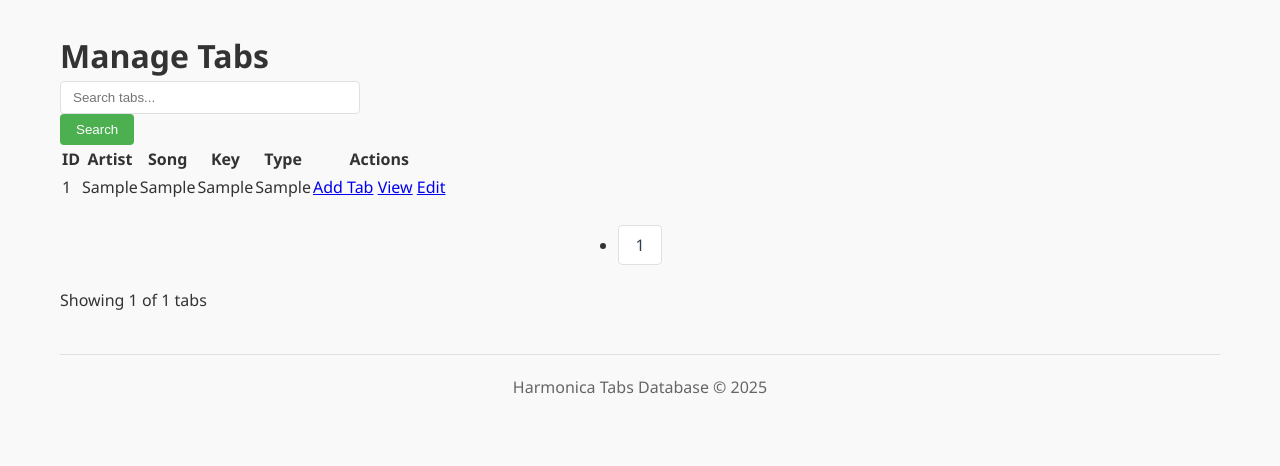
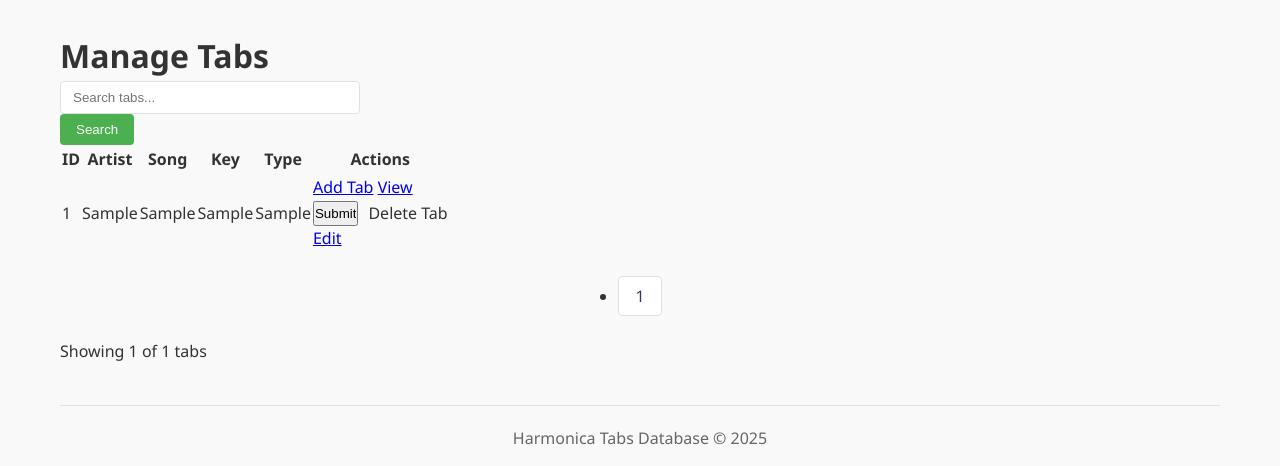
Before and after one commit to mthsgrc/harmonica_project, a Flask app: page /all-tabs in a window 1280 px wide. Shown: the part 88-554 px from the top of the page. Run offline with Flask 3, Linux system fonts and the light colour scheme; a user stored in the database is signed in; tables that the repository leaves empty hold one stand-in row (values such as "Sample post"); parts of the project's set-up code (start-up, migrations or seed data) failed here and were passed over; some libraries are stand-ins or nearby versions.

Commit message:
Admin can Delete tabs

```diff
--- a/app/routes.py
+++ b/app/routes.py
@@ -79,16 +79,6 @@ def toggle_favorite(tab_id):
     if request.headers.get('X-Requested-With') == 'XMLHttpRequest':
         return jsonify({'status': 'success', 'action': action})
     return redirect(request.referrer or url_for('main.index'))
-
-
-# @main.route('/edit/<int:tab_id>', methods=['GET', 'POST'])
-# @editor_required
-# def edit_tab(tab_id):
-#     tab = Tab.query.get_or_404(tab_id)
-#     if request.method == 'POST':
-#         # Update tab logic
-#         pass
-#     return render_template('edit_tab.html', tab=tab)
 
 
 @main.route('/favorites')
@@ -265,7 +255,7 @@ def add_tab():
         db.session.add(new_tab)
         db.session.commit()
         flash(f'Tab "{form.song.data}" by {form.artist.data} added successfully!', 'success')
-        return redirect(url_for('main.tab_detail', tab_id=new_tab.id))
+        return redirect(url_for('main.view_tab', tab_id=new_tab.id))
 
     return render_template('add_tab.html', form=form)
 
--- a/app/templates/add_tab.html
+++ b/app/templates/add_tab.html
@@ -62,7 +62,8 @@
         Cancel
       </a>
     </div>
-    <div class="form-group">
+
+    <!-- <div class="form-group">
       {{ form.content.label }} {{ form.content(class="form-control", rows=15,
       placeholder="Enter harmonica tab here...", data_editor="markdown") }}
       <small class="form-text text-muted">
@@ -79,7 +80,8 @@
         <strong>Preview:</strong>
         <div id="content-preview" class="border p-2 mt-1 bg-light"></div>
       </div>
-    </div>
+    </div> -->
+
   </form>
 </div>
 {% endblock %} {% block scripts %}
--- a/app/templates/all_tabs.html
+++ b/app/templates/all_tabs.html
@@ -41,6 +41,16 @@
                         <a class=""btn btn-sm btn-info" href="{{ url_for('main.add_tab') }}">Add Tab</a>
                         <a href="{{ url_for('main.view_tab', tab_id=tab.id) }}"
                            class="btn btn-sm btn-info">View</a>
+
+                           {% if current_user.role in ['admin', 'editor'] %}
+                           <div>
+                               <form method="POST" action="{{ url_for('main.delete_tab', tab_id=tab.id) }}"
+                                     class="d-inline" onsubmit="return confirm('Delete this tab permanently?');">
+                                   <input type="submit" class="btn btn-sm btn-danger">Delete Tab</input>
+                               </form>
+                           </div>
+                           {% endif %}
+
                         <a href="{{ url_for('main.edit_tab', tab_id=tab.id) }}"
                            class="btn btn-sm btn-primary">Edit</a>
                     </td>
```
